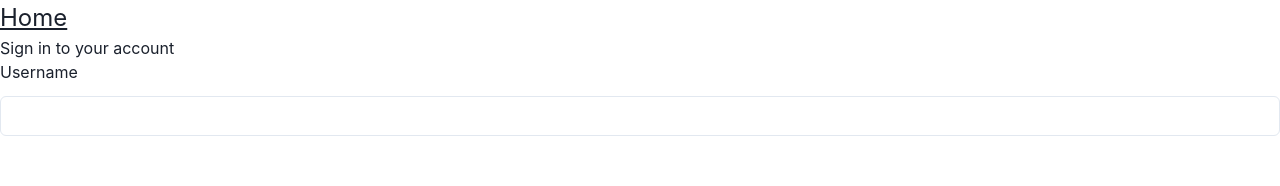
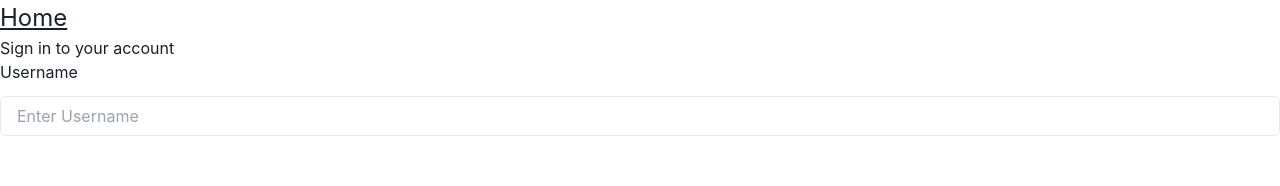
Before and after one commit to GoKooma/go-todo, a React app in the folder frontend/: page /sign-in in a window 1280 px wide. Shown: the top 186 px of the page. Built offline with nearby package versions, Linux system fonts and the light colour scheme.

Commit message:
Add placeholder

```diff
--- a/frontend/src/components/SignIn.js
+++ b/frontend/src/components/SignIn.js
@@ -30,10 +30,10 @@ const SignIn = () => {
             <Input
               htmlSize={4}
               width="auto"
-              // variant="outlined"
               size="md"
               type="email"
               id="username"
+              placeholder="Enter Username"
             />
             <br />
             <Text>
```
